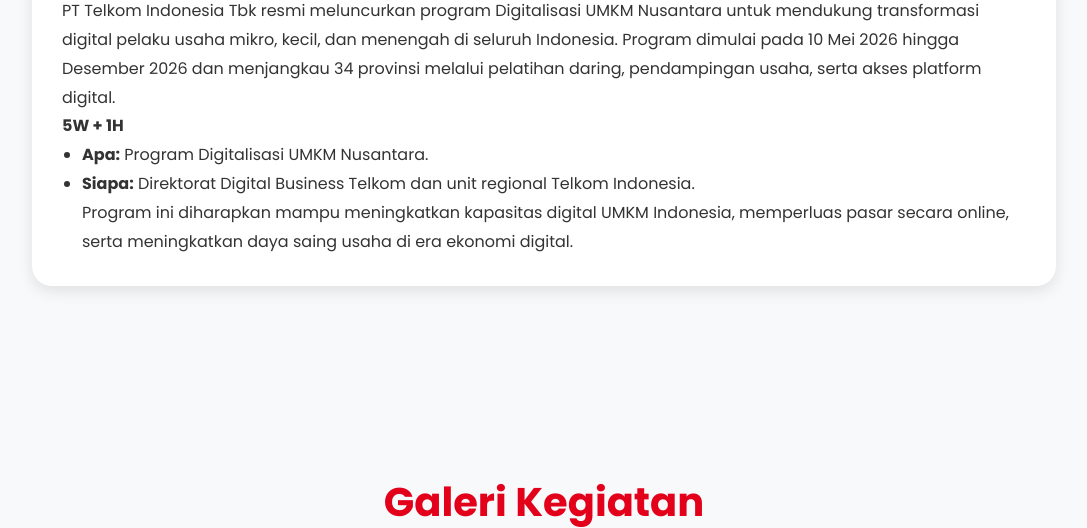
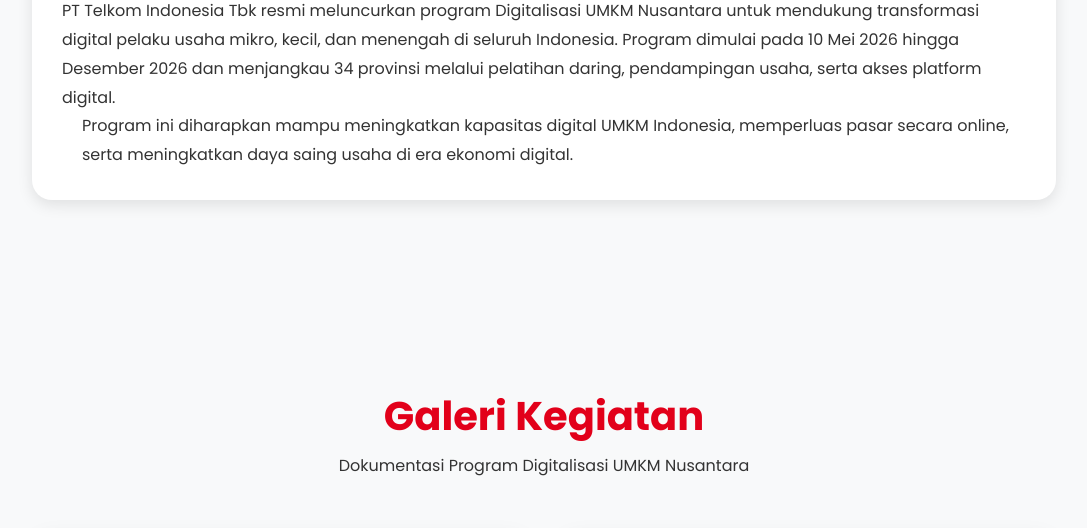
Before and after one commit to tugasweblog/telkom-umkm-digital, a plain HTML site: page index.html in a window 1280 px wide. Shown: the part 2424-2952 px from the top of the page, without its empty margins (96-1183 px from the left). Drawn offline with Linux system fonts and the light colour scheme; grey boxes are pictures that could not be loaded.

Commit message:
index.html

```diff
--- a/index.html
+++ b/index.html
@@ -274,7 +274,7 @@
 </style>
 </head>
 
-<body>
+<body class="EIlDfe">
 
 <header>
 
@@ -403,14 +403,13 @@
 PT Telkom Indonesia Tbk resmi meluncurkan program Digitalisasi UMKM Nusantara untuk mendukung transformasi digital pelaku usaha mikro, kecil, dan menengah di seluruh Indonesia. Program dimulai pada 10 Mei 2026 hingga Desember 2026 dan menjangkau 34 provinsi melalui pelatihan daring, pendampingan usaha, serta akses platform digital.
 </p>
 
-<h4>5W + 1H</h4>
+
 
 <ul>
-<li><strong>Apa:</strong> Program Digitalisasi UMKM Nusantara.</li>
-<li><strong>Siapa:</strong> Direktorat Digital Business Telkom dan unit regional Telkom Indonesia.</li>
 
-<p>
-Program ini diharapkan mampu meningkatkan kapasitas digital UMKM Indonesia, memperluas pasar secara online, serta meningkatkan daya saing usaha di era ekonomi digital.
+
+
+<p>Program ini diharapkan mampu meningkatkan kapasitas digital UMKM Indonesia, memperluas pasar secara online, serta meningkatkan daya saing usaha di era ekonomi digital.
 </p>
 
 </ul></div>
```
